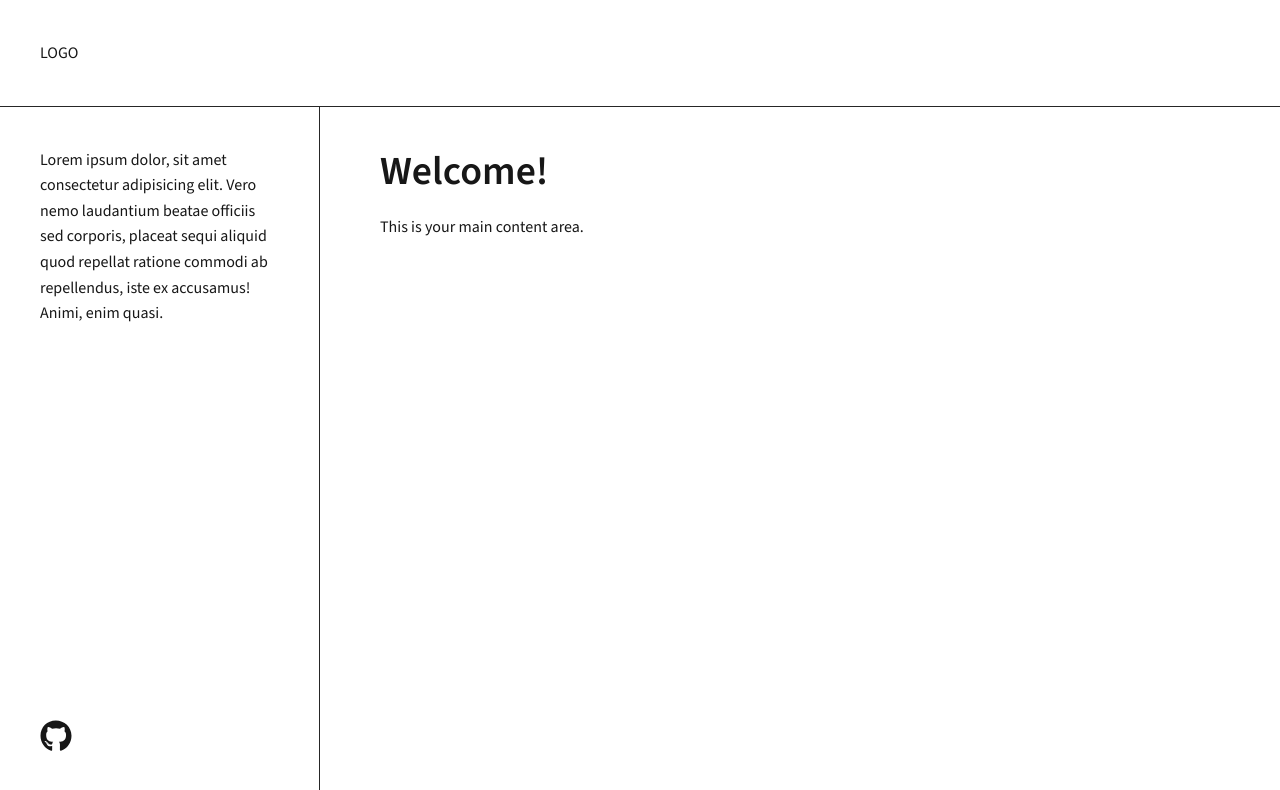
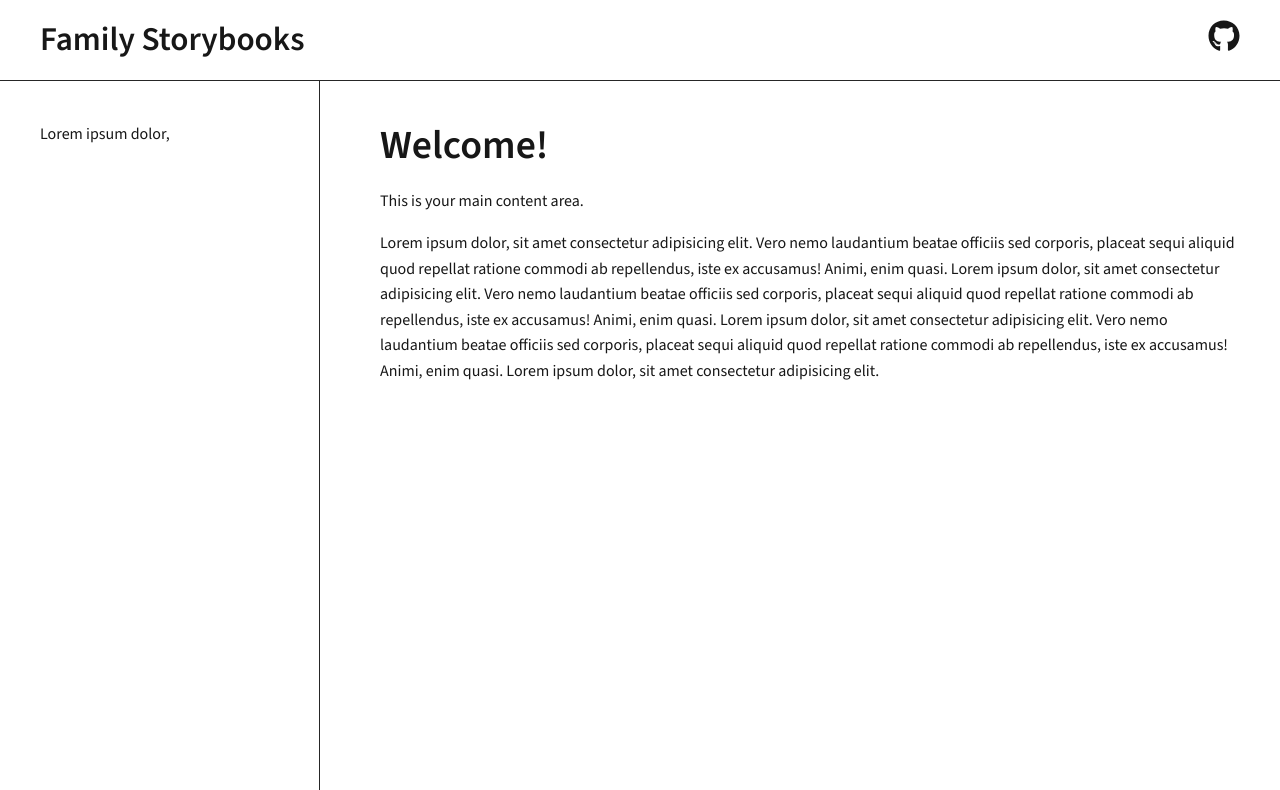
Before and after one commit to justono1/family-history-storybook, a Next.js app in the folder apps/web/: page / in a window 1280 px wide. Shown: the top 790 px of the page. Built offline with nearby package versions, Linux system fonts and the light colour scheme.

Commit message:
general page stubbed in

```diff
--- a/apps/web/app/globals.css
+++ b/apps/web/app/globals.css
@@ -55,32 +55,44 @@ body {
   Headings
 ──────────────────────────────────────────────────────────────────────────────*/
 h1,
+.h1,
 h2,
+.h2,
 h3,
+.h3,
 h4,
+.h4,
 h5,
-h6 {
+.h5,
+h6,
+.h6 {
   font-weight: 600;
   line-height: 1.2;
   margin-bottom: 0.5em;
 }
 
-h1 {
+h1,
+.h1 {
   font-size: 2.488rem;
 }
-h2 {
+h2,
+.h2 {
   font-size: 2.074rem;
 }
-h3 {
+h3,
+.h3 {
   font-size: 1.728rem;
 }
-h4 {
+h4,
+.h4 {
   font-size: 1.44rem;
 }
+h5,
 h5 {
   font-size: 1.2rem;
 }
-h6 {
+h6,
+.h6 {
   font-size: 1rem;
 }
 
--- a/apps/web/app/page.module.css
+++ b/apps/web/app/page.module.css
@@ -10,13 +10,25 @@
 }
 
 .nav {
+  display: flex;
+  align-items: center;
+  justify-content: space-between;
   border-bottom: 1px solid #262626;
+  padding-top: 20px;
+  padding-bottom: 20px;
+}
+
+.nav span,
+.nav a {
+  margin: 0;
+  padding: 0;
 }
 
 .main {
   flex: 1;
   display: flex;
   gap: 20px;
+  height: calc(100vh - 82px);
 }
 
 .sidebar {
@@ -25,8 +37,21 @@
   display: flex;
   flex-direction: column;
   justify-content: space-between;
+  height: 100%;
+  overflow-y: scroll;
+  -ms-overflow-style: none;
+  scrollbar-width: none;
+}
+.sidebar::-webkit-scrollbar {
+  display: none;
 }
 
 .content {
   flex: 1;
+  overflow-y: scroll;
+  -ms-overflow-style: none;
+  scrollbar-width: none;
 }
+.content::-webkit-scrollbar {
+  display: none;
+}
--- a/apps/web/app/page.tsx
+++ b/apps/web/app/page.tsx
@@ -6,29 +6,35 @@ import styles from "./page.module.css";
 export default function Home() {
   return (
     <div className={styles.page}>
-      <nav className={styles.nav}>LOGO</nav>
+      <nav className={styles.nav}>
+        <span className="h2">Family Storybooks</span>
+        <a
+          href="https://github.com/justono1/family-history-storybook"
+          target="_blank"
+          rel="noopener noreferrer"
+        >
+          <FaGithub size={"32"} />
+        </a>
+      </nav>
       <main className={styles.main}>
         {/* ← Left sidebar */}
-        <aside className={styles.sidebar}>
-          Lorem ipsum dolor, sit amet consectetur adipisicing elit. Vero nemo
-          laudantium beatae officiis sed corporis, placeat sequi aliquid quod
-          repellat ratione commodi ab repellendus, iste ex accusamus! Animi,
-          enim quasi.
-          <footer className={styles.footer}>
-            <a
-              href="https://vercel.com/templates?search=turborepo&utm_source=create-next-app&utm_medium=appdir-template&utm_campaign=create-next-app"
-              target="_blank"
-              rel="noopener noreferrer"
-            >
-              <FaGithub size={"32"} />
-            </a>
-          </footer>
-        </aside>
+        <aside className={styles.sidebar}>Lorem ipsum dolor,</aside>
 
         {/* → Right content area */}
         <section className={styles.content}>
           <h1>Welcome!</h1>
           <p>This is your main content area.</p>
+          Lorem ipsum dolor, sit amet consectetur adipisicing elit. Vero nemo
+          laudantium beatae officiis sed corporis, placeat sequi aliquid quod
+          repellat ratione commodi ab repellendus, iste ex accusamus! Animi,
+          enim quasi. Lorem ipsum dolor, sit amet consectetur adipisicing elit.
+          Vero nemo laudantium beatae officiis sed corporis, placeat sequi
+          aliquid quod repellat ratione commodi ab repellendus, iste ex
+          accusamus! Animi, enim quasi. Lorem ipsum dolor, sit amet consectetur
+          adipisicing elit. Vero nemo laudantium beatae officiis sed corporis,
+          placeat sequi aliquid quod repellat ratione commodi ab repellendus,
+          iste ex accusamus! Animi, enim quasi. Lorem ipsum dolor, sit amet
+          consectetur adipisicing elit.
         </section>
       </main>
     </div>
```
